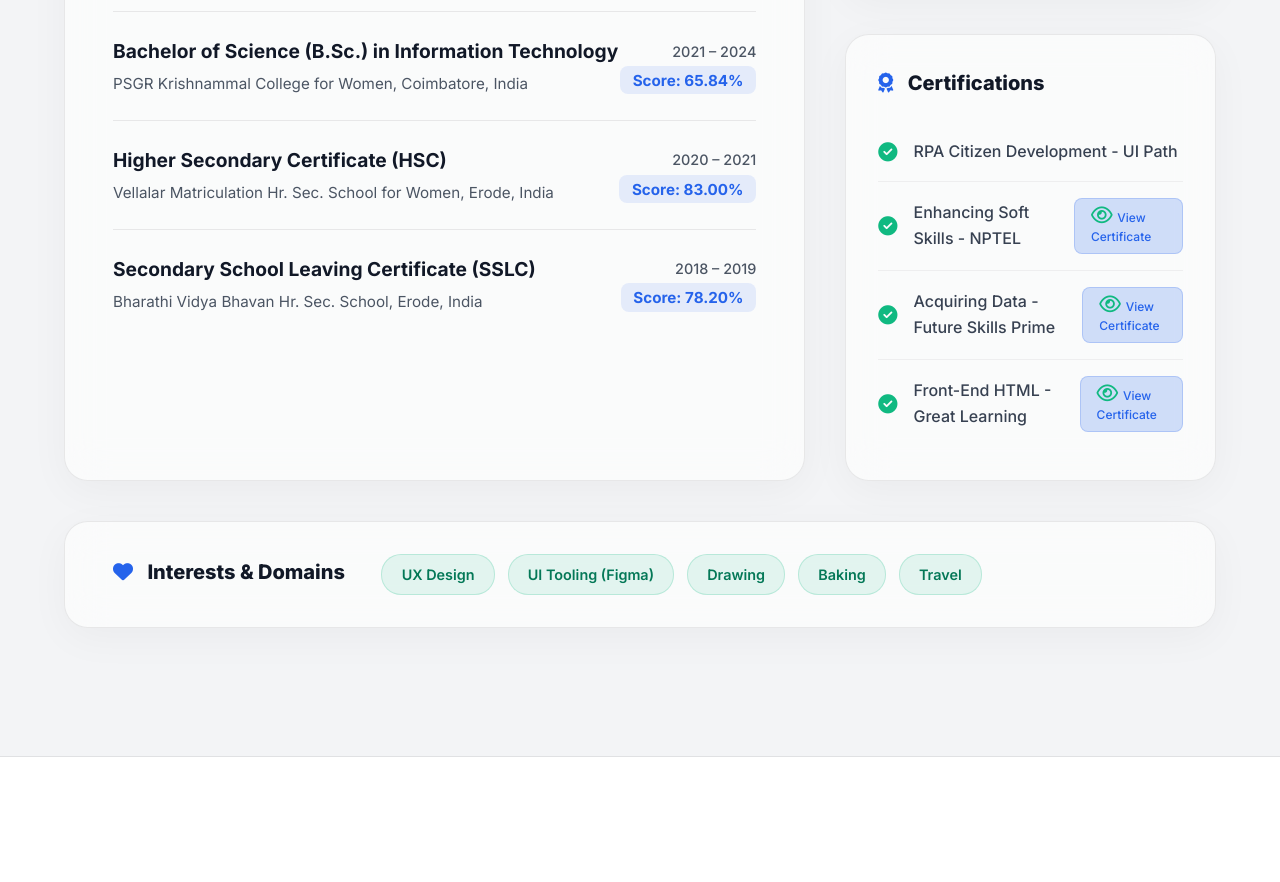
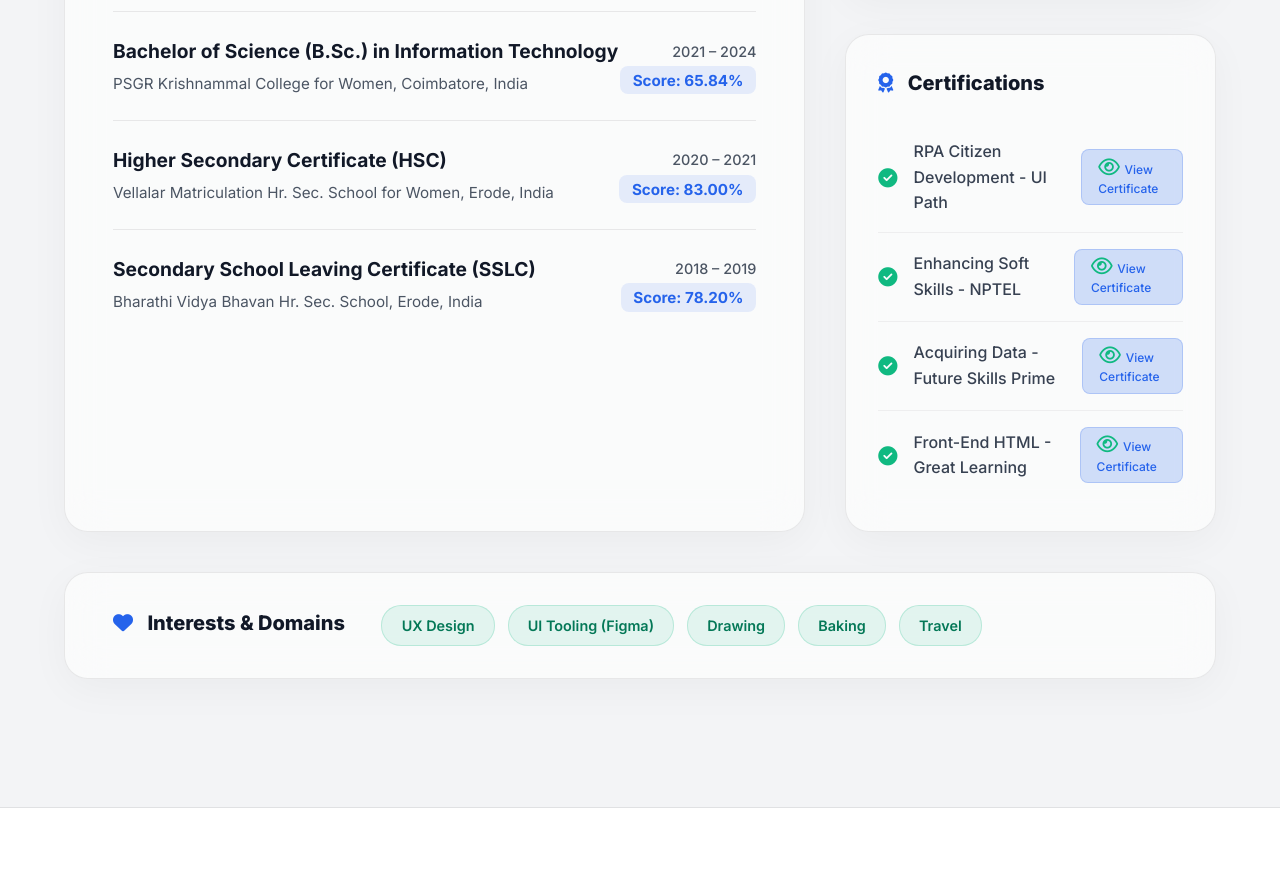
Before and after one commit to sri-ragha/newportfolio, a plain HTML site: page index.html in a window 1280 px wide. Shown: the part 4900-5782 px from the top of the page. Drawn offline with Linux system fonts and the light colour scheme.

Commit message:
Add interactive certificate modal viewing for UiPath RPA Citizen Development certificate

```diff
--- a/index.html
+++ b/index.html
@@ -890,7 +890,10 @@
                     <div class="glass-card" style="padding: 2rem;">
                         <h3 style="font-size: 1.25rem; margin-bottom: 1.5rem; color: var(--text-main); font-weight: 800;"><i class="fa-solid fa-award" style="color:var(--accent); margin-right: 10px;"></i> Certifications</h3>
                         <ul class="cert-list">
-                            <li><i class="fa-solid fa-check-circle"></i> RPA Citizen Development - UI Path</li>
+                            <li onclick="openModal('uipath-cert.png')" style="cursor: pointer; transition: color 0.2s;" onmouseover="this.style.color='var(--accent)'" onmouseout="this.style.color='#374151'">
+                                <i class="fa-solid fa-check-circle"></i> RPA Citizen Development - UI Path
+                                <span class="tag" style="margin-left: auto; font-size: 0.75rem; background: var(--accent-glow); color: var(--accent); border: 1px solid rgba(37,99,235,0.2); cursor: pointer;"><i class="fa-regular fa-eye" style="margin-right: 0.3rem;"></i>View Certificate</span>
+                            </li>
                             <li onclick="openModal('nptel-cert.jpg')" style="cursor: pointer; transition: color 0.2s;" onmouseover="this.style.color='var(--accent)'" onmouseout="this.style.color='#374151'">
                                 <i class="fa-solid fa-check-circle"></i> Enhancing Soft Skills - NPTEL
                                 <span class="tag" style="margin-left: auto; font-size: 0.75rem; background: var(--accent-glow); color: var(--accent); border: 1px solid rgba(37,99,235,0.2); cursor: pointer;"><i class="fa-regular fa-eye" style="margin-right: 0.3rem;"></i>View Certificate</span>
```
Also changed, not shown: uipath-cert.png (added).
